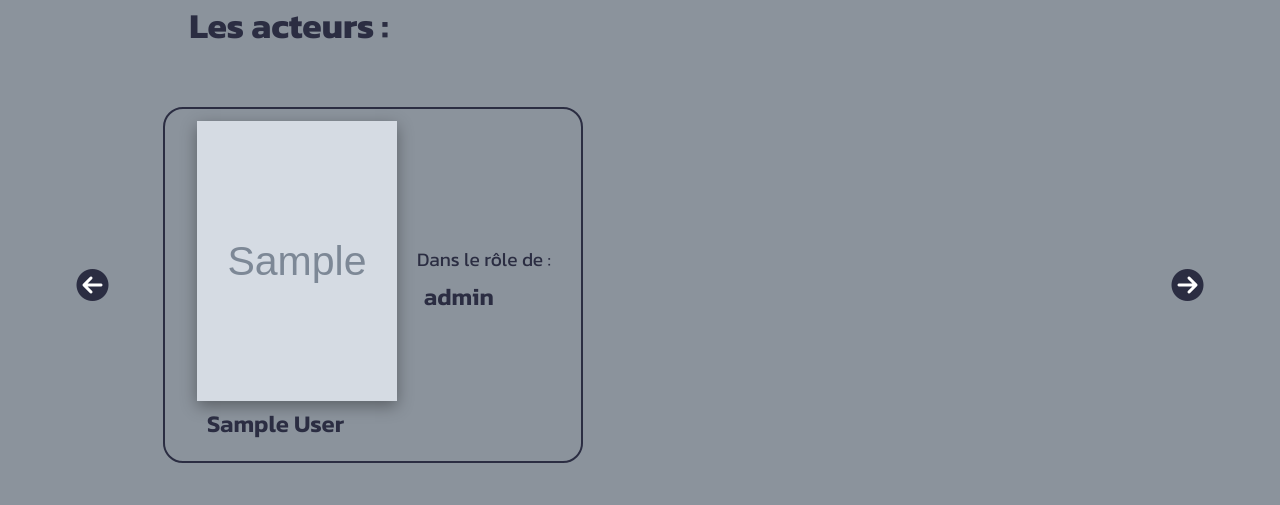
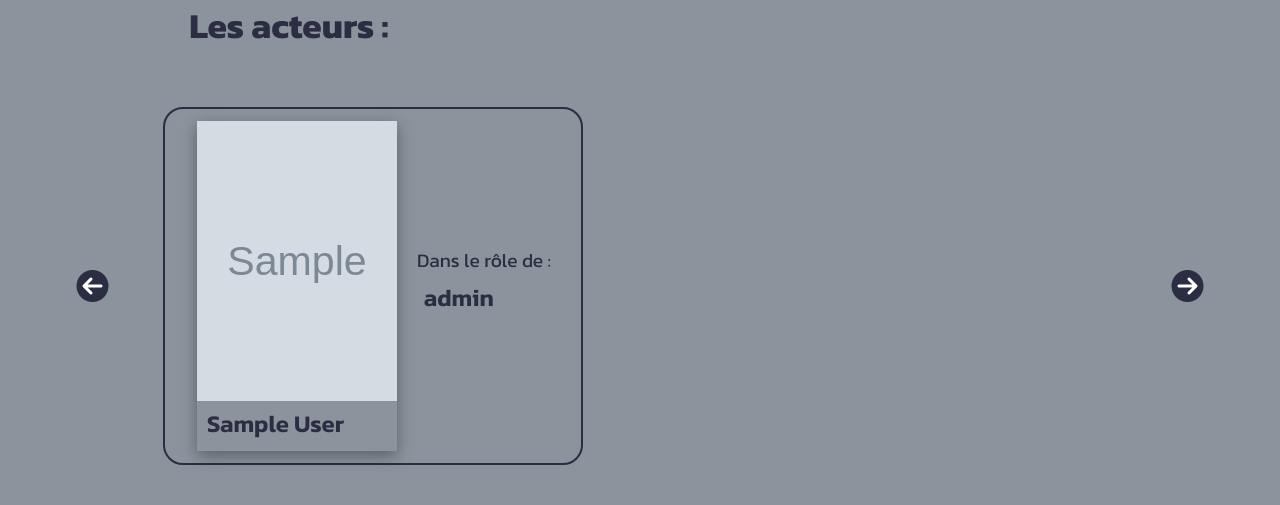
Before and after one commit to Flozerty/Cinema2.0, a PHP site: template view/detailFilm.php in a window 1280 px wide. Shown: the part 824-1329 px from the top of the page. Before the commit the page ends 1287 px from the top, so only its background shows below. Run offline with PHP 8.4, Linux system fonts and the light colour scheme; the template is opened without the code that fills it: most values are stand-ins (such as "Sample title", 1, 10 or a date in 2020); grey boxes marked "Sample" are stand-in pictures; some libraries are stand-ins or nearby versions; some web fonts are replaced.

Commit message:
css figures img display fix

```diff
--- a/public/css/styles.css
+++ b/public/css/styles.css
@@ -273,12 +273,19 @@ hr {
   transition: var(--transitionTime);
 
   figure {
+    box-shadow: rgba(0, 0, 0, 0.35) 0px 5px 15px;
+
 
     width: 200px;
     font-weight: 600;
     position: relative;
     margin: 2px;
     transition: var(--transitionTime);
+    display: flex;
+    flex-direction: column;
+    align-items: center;
+    overflow: hidden;
+    z-index: 1;
 
     &:hover {
       transform: scale(1.1);
@@ -287,9 +294,7 @@ hr {
   }
 
   img {
-    width: 200px;
     height: 280px;
-    box-shadow: rgba(0, 0, 0, 0.35) 0px 5px 15px;
   }
 
   figcaption {
```
